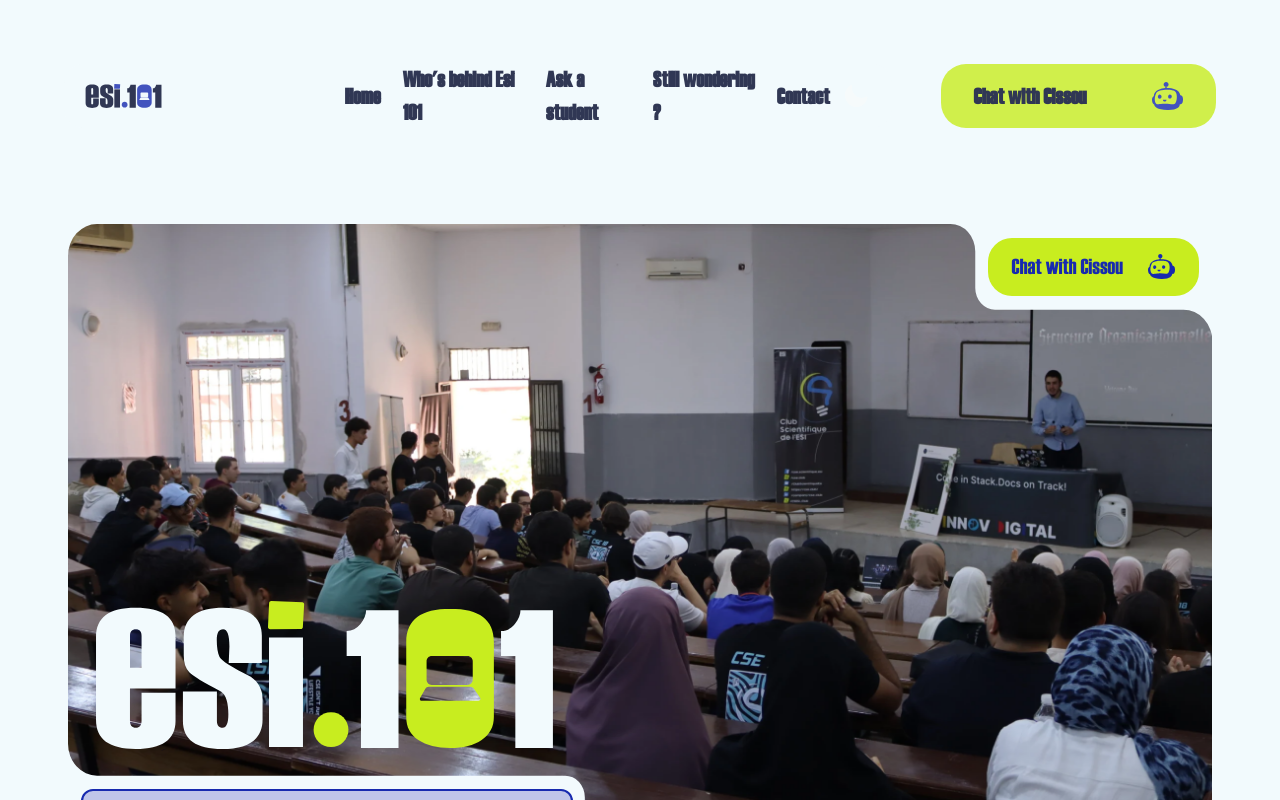
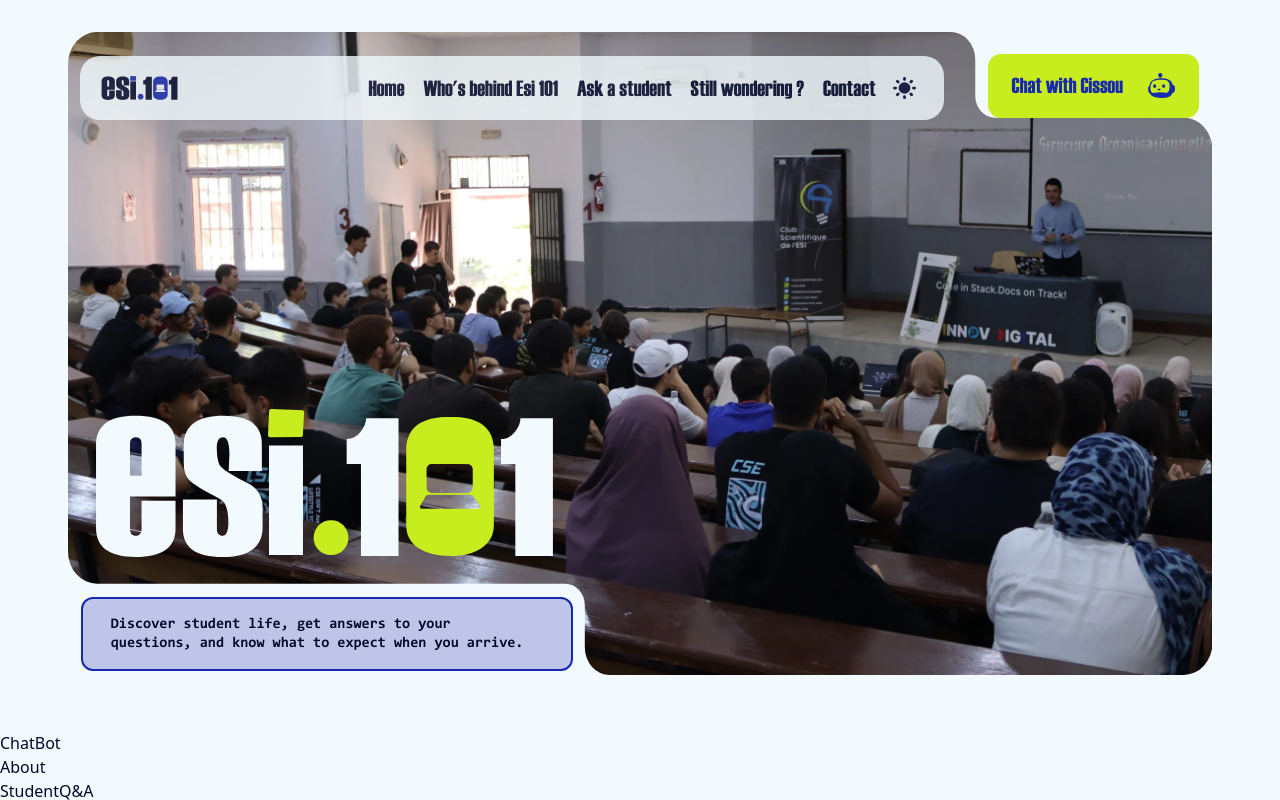
Before and after one commit to ScientificClubofESI/esi101-2026-2027, a Next.js app: page / in a window 1280 px wide. Shown: the top 800 px of the page. Built offline with nearby package versions, Linux system fonts and the light colour scheme.

Commit message:
fixing theme toggle icons and navbar position

```diff
--- a/src/components/Hero/page.jsx
+++ b/src/components/Hero/page.jsx
@@ -71,7 +71,7 @@ const captionStyle =
   "font-consolas font-bold leading-[1.35] text-[#00072A] text-[clamp(0.75rem,1.15vw,1.375rem)]";
 
 const buttonStyle =
-  "items-center justify-between gap-[0.8em] rounded-[1.1em] bg-[#C8ED1F] px-[1.1em] py-[0.5em] " +
+  "items-center justify-between gap-[0.8em] h-[64px] rounded-[0.6em] bg-[#C8ED1F] px-[1.1em] py-[0.1em] mt-2 " +
   "font-haetten text-[#172AAF] text-[clamp(1.125rem,1.7vw,2rem)] leading-none whitespace-nowrap";
 
 // Visual only for now — no handler is wired up yet.
@@ -105,7 +105,7 @@ const Hero = () => {
         </div>
 
         {/* Wide screens: button inside the top-right notch. */}
-        <ChatButton className="hidden min-[1100px]:flex absolute right-[1.1%] top-[2.16%] w-[18.5%] h-[9%]" />
+        <ChatButton className="hidden min-[1100px]:flex absolute right-[1.1%] top-[2.16%] w-[18.5%] h-[9%] cursor-pointer  hover:brightness-110" />
 
         <h1 className="absolute left-[4%] bottom-[5%] w-[52%] sm:w-[40%] min-[1100px]:left-[2.4%] min-[1100px]:bottom-[18%] min-[1100px]:w-[31.7%]">
           <Image
--- a/src/components/NavBar/ThemeToggle.jsx
+++ b/src/components/NavBar/ThemeToggle.jsx
@@ -21,12 +21,12 @@ export default function ThemeToggle() {
   return (
     <button
       onClick={() => setTheme(isDark ? "light" : "dark")}
-      className="p-1 rounded-md hover:bg-gray-800 dark:hover:bg-gray-100 transition-colors"
+      className="p-2 rounded-md hover:border-[1px] hover:border-[rgba(158, 156, 156, 0.25)] dark:hover:border-gray-600 cursor-pointer"
       aria-label={isDark ? "Switch to Light Mode" : "Switch to Dark Mode"}
     >
       <Image
-        src={isDark ? "/assets/Sun.svg" : "/assets/Moon.svg"}
-        alt={isDark ? "Sun Icon" : "Moon Icon"}
+        src={isDark ? "/assets/Moon.svg" : "/assets/Sun.svg"}
+        alt={isDark ? "Moon Icon" : "Sun Icon"}
         width={24}
         height={24}
       />
--- a/src/components/NavBar/navbar.css
+++ b/src/components/NavBar/navbar.css
@@ -1,65 +1,39 @@
-.navbar{
-    width: 90%;
-
-    height: 64px;
-    margin: 5%;
+.navbar {
   display: flex;
   justify-content: center;
   align-items: center;
-    top : 0 ;
   gap: 49px;
-    color: var(--foreground);/*inverse this color*/
+  color: var(--foreground);
   font-size: 22px;
-font-weight: 600;
+  font-weight: 400;
   opacity: 0.8;
 }
 
-.chatbot {
-    width : 25%;
-    height: 100%;
-
-  display: flex;
-
-  align-items: center;
-}
-.chatbot div {
-  width: 100%;
-  height: 100%;
-
-  display: flex;
-    justify-content: space-around;
-    align-items:  center ;
-     background-color: #C8ED1F;
-  border-radius: 25px;
-}
-a{
+a {
   text-decoration: none;
   display: flex;
   align-items: center;
   justify-content: center;
-  height: 100%;
   border: 1px solid rgba(158, 156, 156, 0);
-   padding: 0 10px 0 10px ;
+  padding: 8px;
 }
-a:hover{
+a:hover {
   background: transparent;
   border: 1px solid rgba(158, 156, 156, 0.25);
   border-radius: 12px;
   height: 90%;
-
 }
-.links{
+.links {
   position: relative;
-    padding: 0 20px 0 20px;
+  padding: 0 20px;
   width: 75%;
   border-radius: 20px;
   height: 100%;
   display: flex;
   justify-content: space-evenly;
   align-items: center;
-  height: 100%;
 }
-.links::before{
+.links::before {
   content: "";
   position: absolute;
   inset: 0;
@@ -67,18 +41,17 @@ a:hover{
   border-radius: inherit;
   z-index: 0;
 }
-.links > *{
+.links > * {
   position: relative;
   z-index: 1;
 }
-.links-inner{
+.links-inner {
   width: 67%;
   display: flex;
   justify-content: space-around;
   align-items: center;
-  height: 100%;
 }
-.logo{
+.logo {
   width: 33%;
   height: 100%;
   padding: 0;
@@ -87,12 +60,12 @@ a:hover{
   justify-content: start;
   align-items: center;
 }
-.logo img{
+.logo img {
   height: 24px;
   width: 80px;
 }
 @media (max-width: 1213px) {
-   .navbar .links .burger{
+  .navbar .links .burger {
     width: 25px;
     height: 25px;
     display: flex;
@@ -101,15 +74,13 @@ a:hover{
     align-items: center;
     gap: 4px;
   }
-  .navbar .links .burger div{
+  .navbar .links .burger div {
     height: 2px;
     border-radius: 2px;
     width: 100%;
     background-color: var(--foreground);
-
   }
   .navbar {
-
     position: fixed;
     top: 0;
     margin-top: 20px;
@@ -121,31 +92,15 @@ a:hover{
   .navbar div {
     width: 100%;
   }
-  .chatbot {
-    display: flex;
-    flex-direction: row;
-    justify-content: end;
-    align-items: center;
-  }
-  .chatbot div {
-    width: 66px;
-    height: 54px;
 
-  }
-  .chatbot div p {
-    display: none;
-  }
-
-
-  .links{
+  .links {
     display: flex;
     flex-direction: row;
     justify-content: space-around;
     align-items: center;
     gap: 20px;
   }
-  .toggled{
-
+  .toggled {
     position: absolute;
     top: 100%;
     background-color: var(--navBar);
@@ -157,15 +112,15 @@ a:hover{
     height: 500%;
 
     width: 100%;
-    border-radius: 0 0px 20px 20px ;
+    border-radius: 0 0px 20px 20px;
   }
-  .links-inner{
+  .links-inner {
     display: none;
   }
-  .rounded{
-      border-radius: 20px 20px 0px 0px ;
+  .rounded {
+    border-radius: 20px 20px 0px 0px;
   }
-  .links::before{
+  .links::before {
     content: "";
     position: absolute;
     inset: 0;
--- a/src/components/NavBar/page.jsx
+++ b/src/components/NavBar/page.jsx
@@ -14,61 +14,55 @@ const links = [
 ];
 
 const NavBar = ({ toggleChatbot }) => {
+  const [mounted, setMounted] = useState(false);
   const [isMobile, setIsMobile] = useState(false);
-  const [listToggled , toggleList] = useState(false);
-   const { resolvedTheme, setTheme } = useTheme();
+  const [listToggled, toggleList] = useState(false);
+  const { resolvedTheme } = useTheme();
+
   useEffect(() => {
+    setMounted(true);
+
     const handleResize = () => {
       setIsMobile(window.innerWidth < 1200);
       console.log("the mobile is on:", window.innerWidth < 1200);
     };
 
-    // Set initial value
+    // Set initial value on client mount
     handleResize();
 
     window.addEventListener("resize", handleResize);
-
-    return () => {
-      window.removeEventListener("resize", handleResize);
-    };
+    return () => window.removeEventListener("resize", handleResize);
   }, []);
 
+  const logoSrc =
+    mounted && resolvedTheme === "dark"
+      ? "/assets/logo-light.svg"
+      : "/assets/logo-dark.svg";
+
   return (
-    <div className="navbar">
-      <div className= {listToggled? "links rounded " : "links"}>
+    <div className="absolute z-1 left-0 -ml-16 top-14 navbar w-[90%] h-[64px]">
+      <div className={listToggled ? "links rounded " : "links"}>
         <div className="logo">
-          <img src={resolvedTheme === "dark" ? "/assets/logo-light.svg" :"/assets/logo-dark.svg" }alt="ESI 101 logo" />
+          <img src={logoSrc} alt="ESI 101 logo" />
         </div>
 
-
-
-        <div className={listToggled&&isMobile ? "toggled" : "links-inner"} >
+        <div className={listToggled && isMobile ? "toggled" : "links-inner"}>
           {links.map((link, index) => (
             <a className="font-haetten" href={link} key={index}>
               {link}
-
             </a>
           ))}
         </div>
 
         <ThemeToggle />
-         {isMobile && (
-          <div className="burger" onClick={()=>toggleList(prev => !prev)}>
+
+        {mounted && isMobile && (
+          <div className="burger" onClick={() => toggleList((prev) => !prev)}>
             {[1, 2, 3].map((item, index) => (
-              <div className={item} key={index}></div>
+              <div className={`line-${item}`} key={index}></div>
             ))}
           </div>
         )}
-      </div>
-
-      <div
-        className="chatbot"
-        onClick={() => toggleChatbot(true)}
-      >
-        <div>
-          <p className="font-haetten">Chat with Cissou</p>
-          <img src="/assets/cissouBtn.svg" alt="Chat with Cissou" />
-        </div>
       </div>
     </div>
   );
```
Lines whose indentation alone changed are shown as unchanged.
